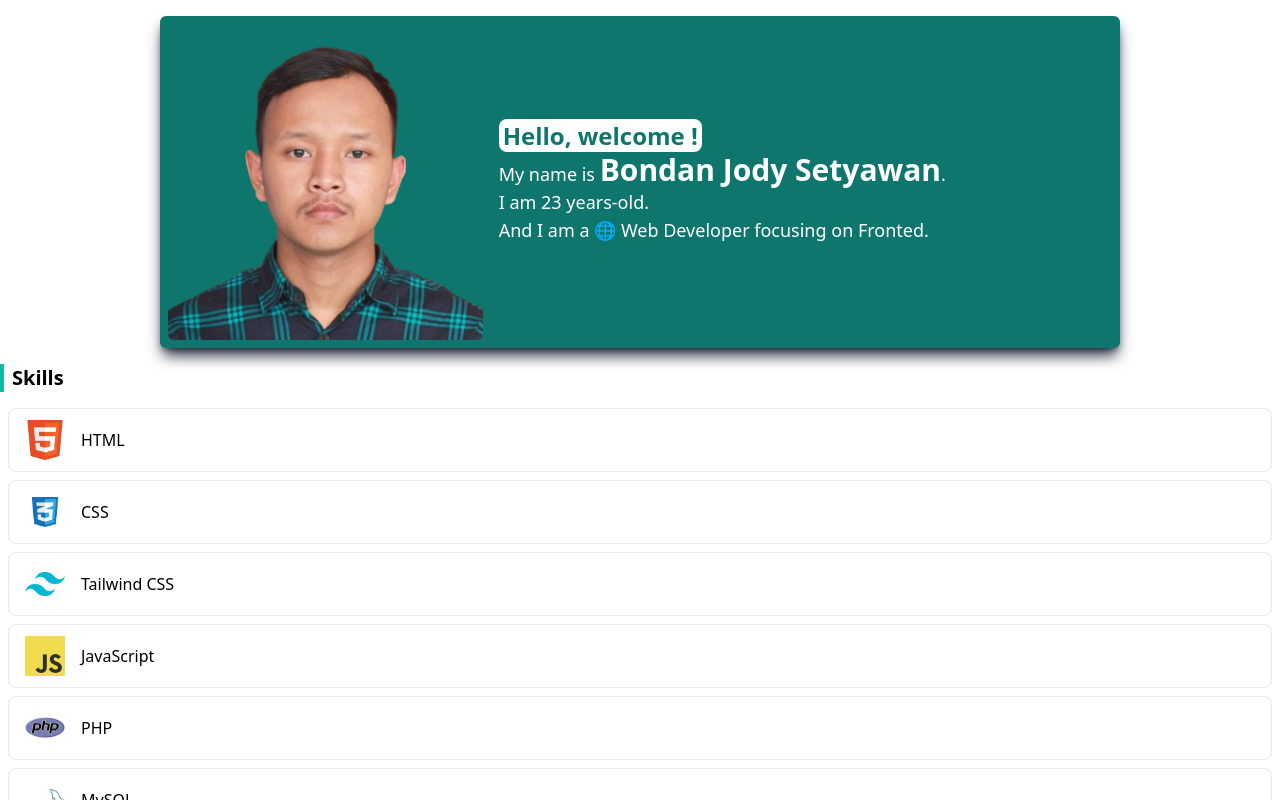
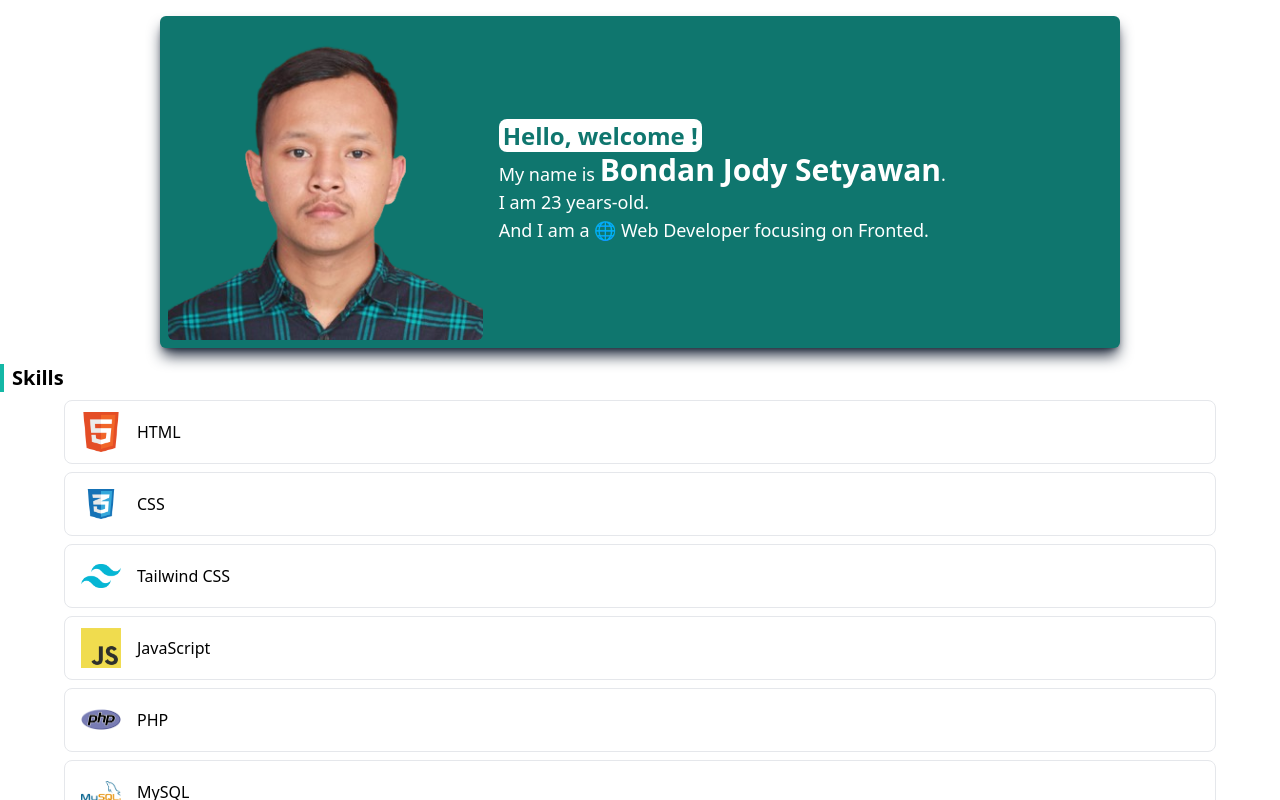
Before and after one commit to bondanjody/about-bondan-jody-react, a React (Vite) app: page / in a window 1280 px wide. Shown: the top 800 px of the page. Built offline with nearby package versions, Linux system fonts and the light colour scheme.

Commit message:
Mengubah tampilan tiap elemen Skills ketika layar desktop

```diff
--- a/src/assets/components/Layout/Skills.jsx
+++ b/src/assets/components/Layout/Skills.jsx
@@ -12,7 +12,7 @@ const Skills = props => {
     return <div className="w-full mt-2">
                 <h2 className="border-l-4 border-teal-500 px-2 text-xl font-semibold">Skills</h2>
                 {/* Skills container */}
-                <div className="mt-2 p-2">
+                <div className="mt-2 lg:px-16">
                     <div className="p-4 h-16 border rounded-lg flex items-center hover:bg-slate-200 hover:shadow-lg hover:cursor-pointer">
                         <img src={htmlPic} alt={htmlPic} className="w-10 inline-block mr-4" />
                         <p>HTML</p>
@@ -49,6 +49,42 @@ const Skills = props => {
                         <img src={linuxPic} alt={linuxPic} className="w-10 inline-block mr-4" />
                         <p>Linux</p>
                     </div>
+                    {/* <div className="p-4 h-16 border rounded-lg w-96 flex items-center hover:cursor-pointer">
+                        <img src={htmlPic} alt={htmlPic} className="w-10 inline-block mr-4" />
+                        <p>HTML</p>
+                    </div>
+                    <div className="p-4 h-16 border rounded-lg w-1/2 flex items-center hover:cursor-pointer">
+                        <img src={cssPic} alt={cssPic} className="w-10 inline-block mr-4" />
+                        <p>CSS</p>
+                    </div>
+                    <div className="p-4 h-16 border rounded-lg w-1/2 flex items-center hover:cursor-pointer">
+                        <img src={tailwindPic} alt={tailwindPic} className="w-10 inline-block mr-4" />
+                        <p>Tailwind CSS</p>
+                    </div>
+                    <div className="p-4 h-16 border rounded-lg w-1/2 flex items-center hover:cursor-pointer">
+                        <img src={jsPic} alt={jsPic} className="w-10 inline-block mr-4" />
+                        <p>JavaScript</p>
+                    </div>
+                    <div className="p-4 h-16 border rounded-lg w-1/2 flex items-center hover:cursor-pointer">
+                        <img src={phpPic} alt={phpPic} className="w-10 inline-block mr-4" />
+                        <p>PHP</p>
+                    </div>
+                    <div className="p-4 h-16 border rounded-lg w-1/2 flex items-center hover:cursor-pointer">
+                        <img src={mysqlPic} alt={mysqlPic} className="w-10 inline-block mr-4" />
+                        <p>MySQL</p>
+                    </div>
+                    <div className="p-4 h-16 border rounded-lg w-1/2 flex items-center hover:cursor-pointer">
+                        <img src={pythonPic} alt={pythonPic} className="w-10 inline-block mr-4" />
+                        <p>Python</p>
+                    </div>
+                    <div className="p-4 h-16 border rounded-lg w-1/2 flex items-center hover:cursor-pointer">
+                        <img src={gitPic} alt={gitPic} className="w-10 inline-block mr-4" />
+                        <p>Git and GitHub</p>
+                    </div>
+                    <div className="p-4 h-16 border rounded-lg w-1/2 flex items-center hover:cursor-pointer">
+                        <img src={linuxPic} alt={linuxPic} className="w-10 inline-block mr-4" />
+                        <p>Linux</p>
+                    </div> */}
                 </div>
             </div>
 }
```
Also changed, not shown: vite.config.js.timestamp-1678349532408.mjs (added, +10 -0 lines).
